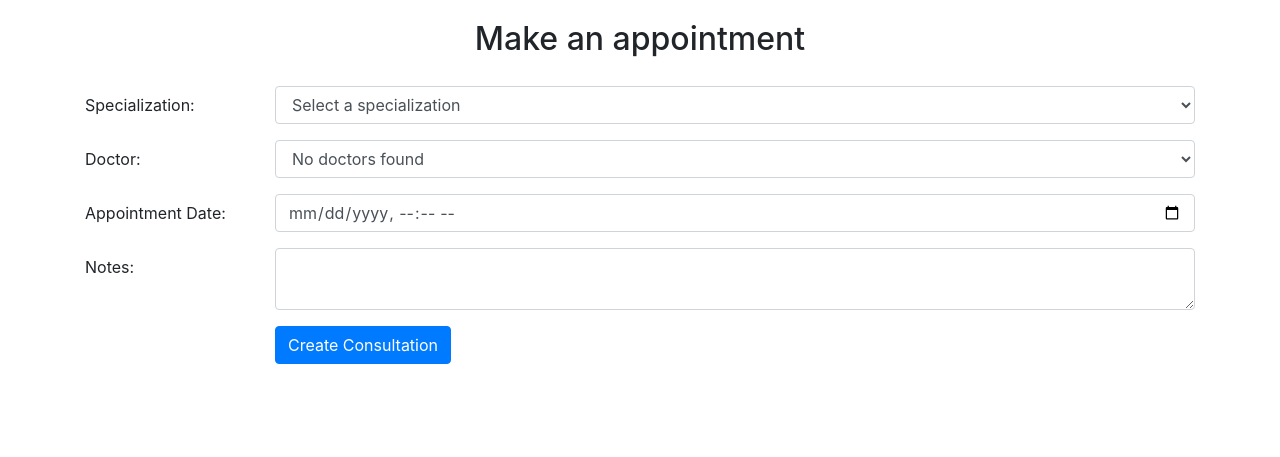
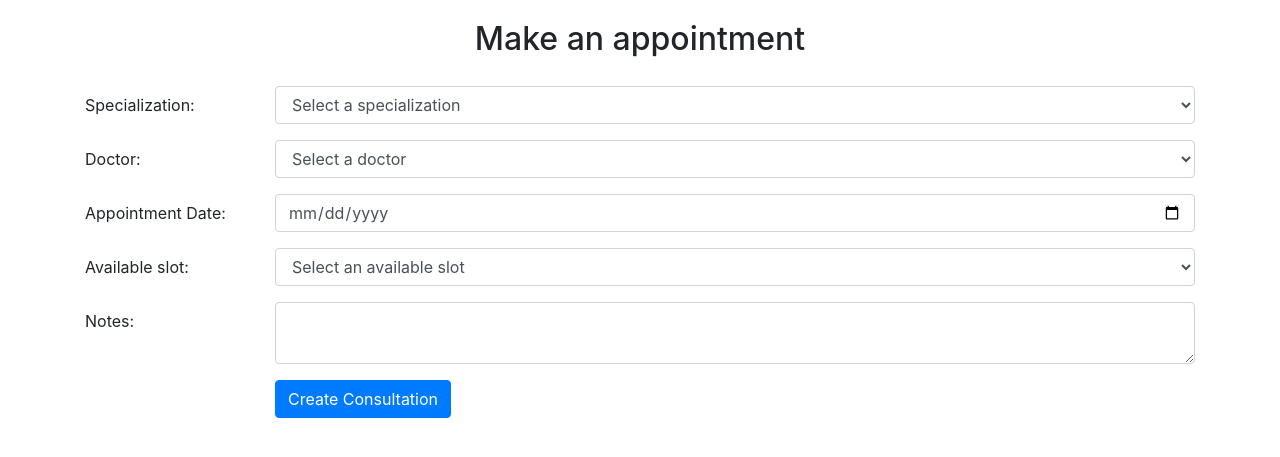
Before and after one commit to ioanaghergu/TeleMedix, a Python web app: template website/templates/consultations/consultation_form.html in a window 1280 px wide. Shown: the part 56-513 px from the top of the page. Run offline with Jinja, Linux system fonts and the light colour scheme; the template is opened without the code that fills it: most values are stand-ins (such as "Sample title", 1, 10 or a date in 2020); some libraries are stand-ins or nearby versions.

Commit message:
Added slot selection to the consultation form

```diff
--- a/website/templates/consultations/consultation_form.html
+++ b/website/templates/consultations/consultation_form.html
@@ -45,11 +45,28 @@
     </div>
 
     <div class="form-group row mb-3">
-        <label for="appointmentDatetime" class="col-sm-2 col-form-label">Appointment Date:</label>
+        <label for="appointmentDate" class="col-sm-2 col-form-label">Appointment Date:</label>
         <div class="col-sm-10">
-            <input type="datetime-local" id="appointmentDatetime" name="appointmentDatetime" class="form-control" required>
+            <input type="date" id="appointmentDate" name="appointmentDate" class="form-control" required onchange="filterSlots()">
         </div>
     </div>
+
+    <div class="form-group row mb-3">
+        <label for="slot" class="col-sm-2 col-form-label">Available slot:</label>
+        <div class="col-sm-10">
+            <select id="slot" name="slot" class="form-control" required>
+                <option value="" disabled selected>Select an available slot</option>
+                {% for slot in availability_slots %}
+                    <option value="{{ slot.availabilityID }}">
+                        {{ slot.date }} - {{ '%02d' | format(slot.start_time.time().hour) }}:{{ '%02d' | format(slot.start_time.time().minute) }}
+                    </option>
+                {% else %}
+                    <option value="" disabled>No slots available</option>
+                {% endfor %}
+            </select>
+        </div>
+    </div>
+
 
     <div class="form-group row mb-3">
         <label for="notes" class="col-sm-2 col-form-label">Notes:</label>
@@ -66,40 +83,49 @@
 </form>
 
 <script>
-    function filterDoctors() {
-        var specializationId = document.getElementById('specialization').value;
-        console.log(specializationId);
+        function filterDoctors() {
+        var specializationSelect = document.getElementById('specialization');
         var doctorSelect = document.getElementById('doctor');
-        var options = doctorSelect.options;
-        var found = false;
+        var selectedSpecialization = specializationSelect.value;
 
-        // Clear previous selection
-        doctorSelect.selectedIndex = 0;
+        // Clear existing options
+        doctorSelect.innerHTML = '<option value="" disabled selected>Select a doctor</option>';
 
-        // Hide all doctors initially
-        for (var i = 0; i < options.length; i++) {
-            options[i].style.display = 'none';
-        }
+        // Make an AJAX request to get doctors based on the selected specialization
+        fetch(`/get-doctors?specialization_id=${selectedSpecialization}`)
+            .then(response => response.json())
+            .then(data => {
+                data.doctors.forEach(doctor => {
+                    var option = document.createElement('option');
+                    option.value = doctor.medicID;
+                    option.textContent = doctor.username;
+                    doctorSelect.appendChild(option);
+                });
+            })
+            .catch(error => console.error('Error fetching doctors:', error));
+    }
 
-        // Show doctors that match the selected specialization
-        for (var i = 0; i < options.length; i++) {
-            var option = options[i];
-            if (option.getAttribute('data-specialization') == specializationId) {
-                option.style.display = 'block';
-                found = true;
-            }
-        }
+    function filterSlots() {
+        var doctorSelect = document.getElementById('doctor');
+        var slotSelect = document.getElementById('slot');
+        var appointmentDate = document.getElementById('appointmentDate');
+        var selectedDoctor = doctorSelect.value;
 
-        // If no doctors are found, add "No doctors found" option
-        if (!found) {
-            var noDoctorOption = document.createElement('option');
-            noDoctorOption.value = "";
-            noDoctorOption.disabled = true;
-            noDoctorOption.selected = true;
-            noDoctorOption.text = "No doctors found";
-            doctorSelect.appendChild(noDoctorOption);
-        }
-        console.log(doctorSelect);
+        // Clear existing options
+        slotSelect.innerHTML = '<option value="" disabled selected>Select an available slot</option>';
+
+        // Make an AJAX request to get slots based on the selected doctor
+        fetch(`/get-slots?doctor_id=${selectedDoctor}&appointment_date=${appointmentDate.value}`)
+            .then(response => response.json())
+            .then(data => {
+                data.slots.forEach(slot => {
+                    var option = document.createElement('option');
+                    option.value = slot.availability_id;
+                    option.textContent = `${slot.start_time} - ${slot.end_time}`;
+                    slotSelect.appendChild(option);
+                });
+            })
+            .catch(error => console.error('Error fetching slots:', error));
     }
 
     // Call filterDoctors() when the page loads to handle default doctor visibility and pre-selection
```
Also changed, not shown: website/consultations.py (+19 -15 lines), website/doctors.py (+23 -1 lines), 1 other file.
